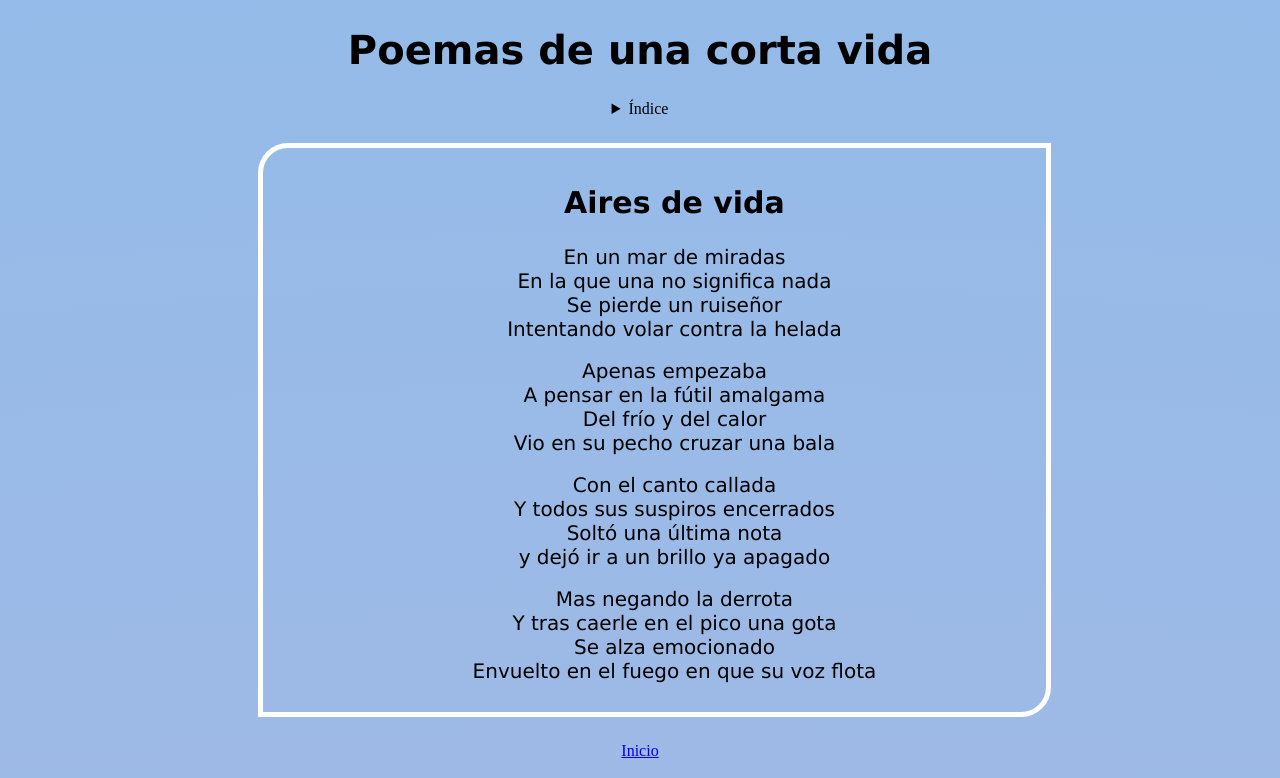
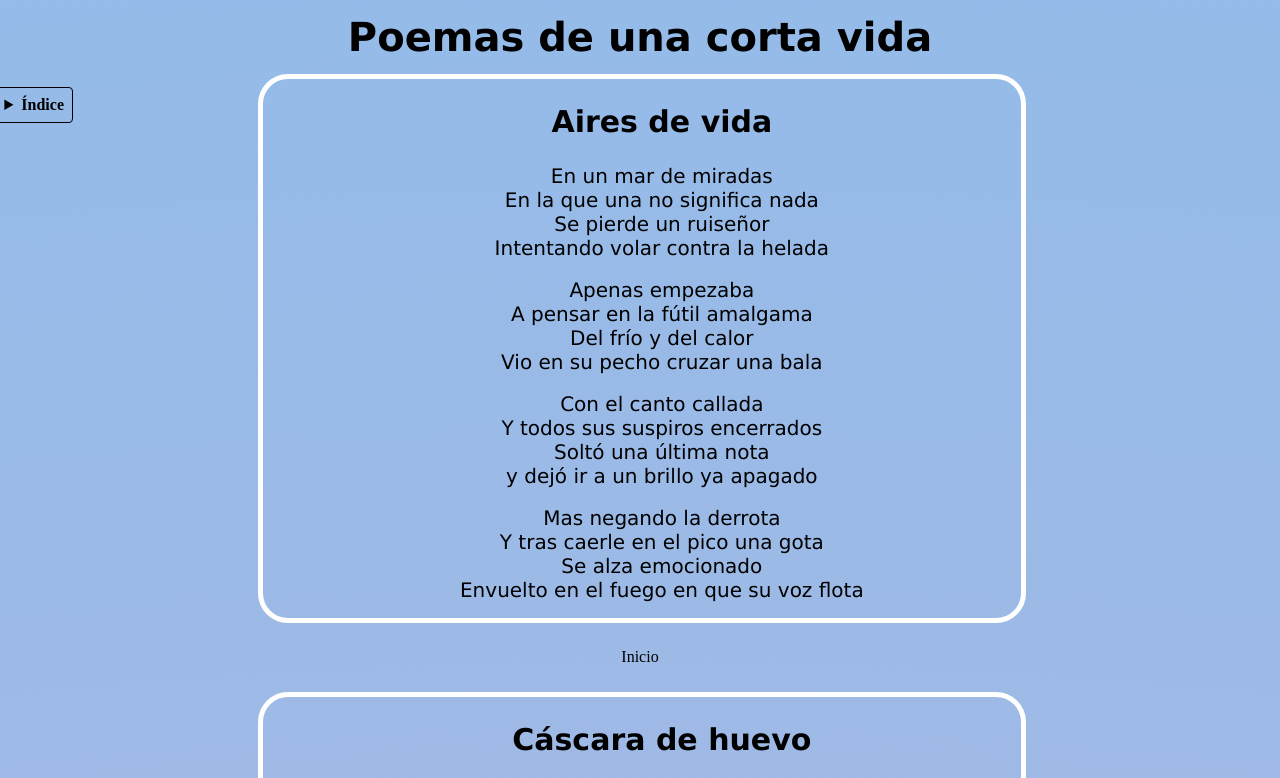
Before and after one commit to JayCrg/JayCrg.github.io, a plain HTML site: page index.html in a window 1280 px wide. Shown: the top 778 px of the page. Drawn offline with Linux system fonts and the light colour scheme.

Commit message:
Update index.html

```diff
--- a/index.html
+++ b/index.html
@@ -6,17 +6,19 @@
         <meta name="viewport" content="width=device-width, initial-scale=1.0">
         <title>Poemario</title>
         <style type="text/css">
+
             body{
                 background: rgb(238,174,202);
                 background: radial-gradient(circle, rgba(238,174,202,1) 0%, rgba(198,180,216,1) 46%, rgba(148,187,233,1) 100%);
             }
+
             main{text-align: center;}
-            header{text-align: center;}
+
+            header{text-align: center;
+            margin: -1%;}
+
             footer{text-align: right;}
-            nav ul li{
-                font-size: 15px;
-                font-family:Verdana, Geneva, Tahoma, sans-serif;
-            }
+
             h1{
                 font-size: 40px;
                 font-family:Verdana, Geneva, Tahoma, sans-serif;
@@ -30,14 +32,43 @@
                 font-size: large;
             }
             article {
-                padding: 1%;
                 border: rgb(255, 255, 255) 5px solid;
                 border-top-left-radius: 30px;
                 border-bottom-right-radius: 30px;
+                border-top-right-radius: 30px;
+                border-bottom-left-radius: 30px;
                 width: 60%;
                 height: 100%;
                 margin:2% 19.75%;
             }
+            details {
+                position: fixed;
+                border: 1px solid black;
+                border-radius: 4px;
+                padding: .5em .5em 0;
+            }
+
+            summary {
+                font-weight: bold;
+                margin: -.5em -.5em 0;
+                padding: .5em;
+            }
+
+            details[open] {
+                padding: 1em;
+            }
+
+            details[open] summary {
+                border-bottom: 1px solid black;
+                margin-bottom: .5em;
+            }
+
+            nav ul li{
+                font-size: 15px;
+                font-family:Verdana, Geneva, Tahoma, sans-serif;
+            }
+            a, a::after, a:link{text-decoration: none;
+            color: black;}
 
         </style>
     </head>
```
